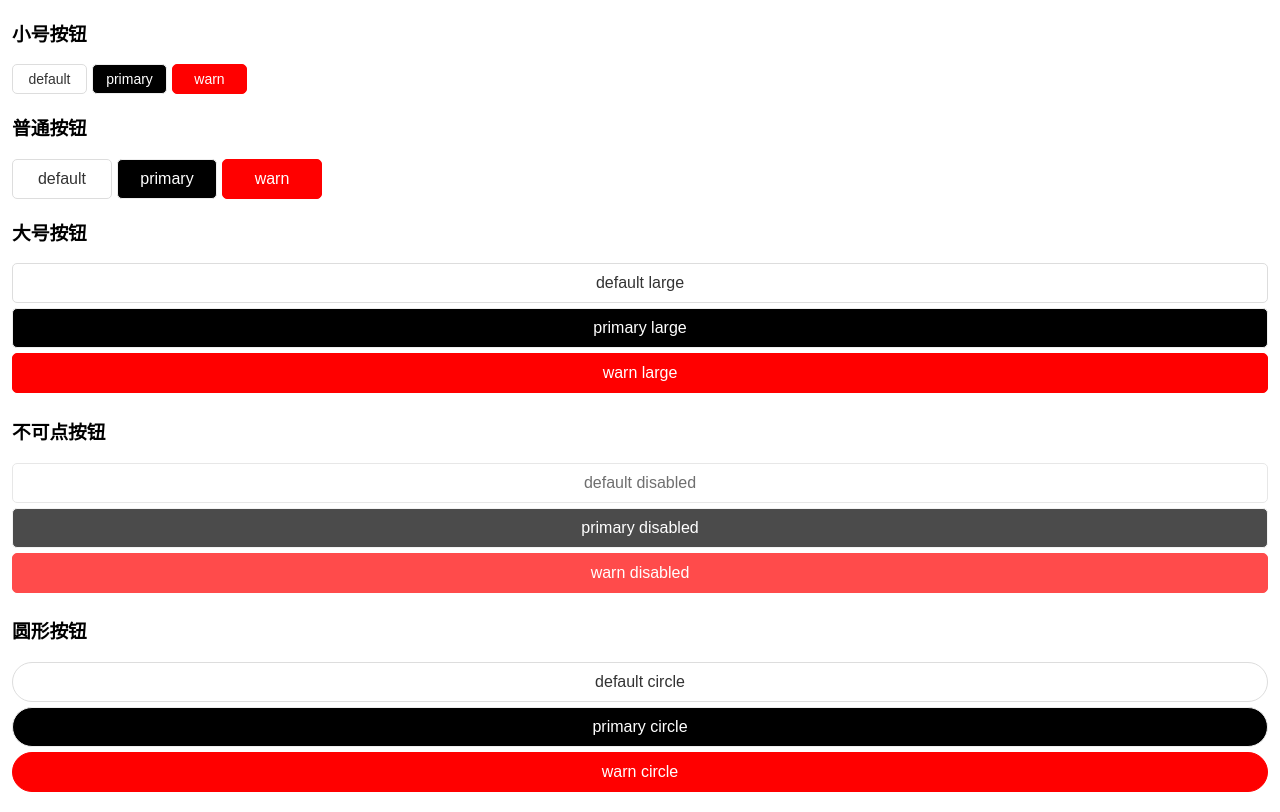
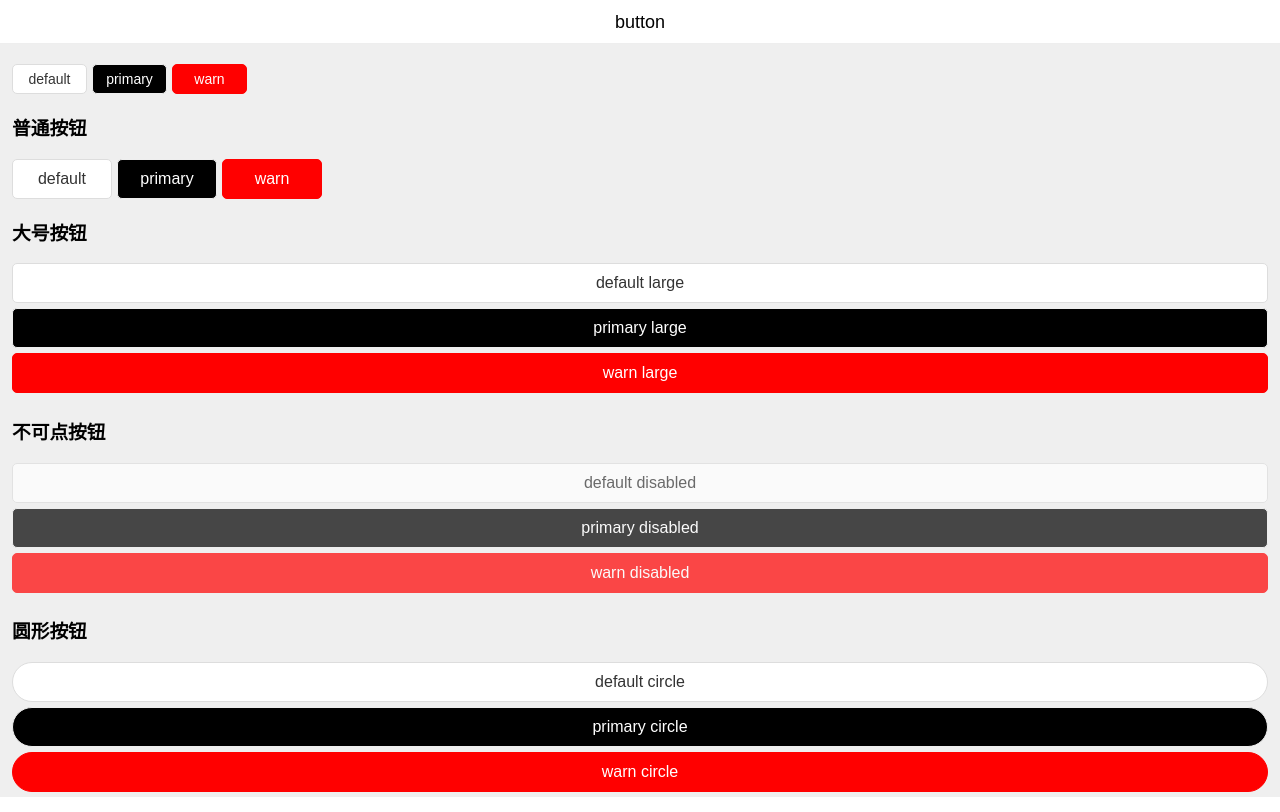
Before and after one commit to feinimoshu753/hui, a React app: page /button in a window 1280 px wide. Built offline with nearby package versions, Linux system fonts and the light colour scheme.

Commit message:
1、add navigationBar component 2、optimize button demo

```diff
--- /dev/null
+++ b/src/component/navigation_bar/index.css
@@ -0,0 +1,63 @@
+.hui-navigation-bar {
+    display: flex;
+    justify-content: space-between;
+    align-items: center;
+    width: 100%;
+    height: 44px;
+    padding: 0 12px;
+    background-color: #fff;
+    box-sizing: border-box;
+    border-bottom: 1px solid #eee;
+}
+
+.hui-navigation-bar-fixed {
+    position: fixed;
+    top: 0;
+    left: 0;
+}
+
+.hui-navigation-bar-left {
+    font-size: 14px;
+}
+
+.hui-navigation-bar-left-icon {
+    max-height: 28px;
+    margin-right: 5px;
+    vertical-align: middle;
+}
+
+.hui-navigation-bar-left-text {
+    vertical-align: middle;
+}
+
+.hui-navigation-bar-title{
+    margin: 0;
+    padding: 0;
+    flex: 1;
+    font-size: 18px;
+    text-align: center;
+}
+
+.hui-navigation-bar-title-icon {
+    max-height: 28px;
+    margin-right: 5px;
+    vertical-align: middle;
+}
+
+.hui-navigation-bar-title-text {
+    vertical-align: middle;
+}
+
+.hui-navigation-bar-right {
+    font-size: 14px;
+}
+
+.hui-navigation-bar-right-icon {
+    max-height: 28px;
+    margin-right: 5px;
+    vertical-align: middle;
+}
+
+.hui-navigation-bar-right-text {
+    vertical-align: middle;
+}
--- /dev/null
+++ b/src/component/navigation_bar/index.js
@@ -0,0 +1,33 @@
+import React, {Component} from 'react'
+import './index.css'
+
+export default class NavigationBar extends Component {
+
+    render() {
+        let navigationBarClass = 'hui-navigation-bar';
+        console.log(this.props);
+        if (this.props.fixed) {
+            navigationBarClass += ' hui-navigation-bar-fixed'
+        }
+
+        return (
+            <div className={navigationBarClass} style={this.props.styles}>
+                <div className="hui-navigation-bar-left">
+                    {this.props.leftIcon ?
+                        <img className="hui-navigation-bar-left-icon" alt="" src={this.props.leftIcon}/> : ''}
+                    <span className="hui-navigation-bar-left-text">{this.props.leftText}</span>
+                </div>
+                <div className="hui-navigation-bar-title">
+                    {this.props.titleIcon ?
+                        <img className="hui-navigation-bar-title-icon" alt="" src={this.props.titleIcon}/> : ''}
+                    <span className="hui-navigation-bar-title-text">{this.props.title}</span>
+                </div>
+                <div className="hui-navigation-bar-right">
+                    {this.props.rightIcon ?
+                        <img className="hui-navigation-bar-right-icon" alt="" src={this.props.rightIcon}/> : ''}
+                    <span className="hui-navigation-bar-right-text">{this.props.rightText}</span>
+                </div>
+            </div>
+        );
+    }
+}
--- a/src/demo/App.js
+++ b/src/demo/App.js
@@ -5,12 +5,14 @@ import Index from '../demo/Index'
 import Button from '../demo/Button'
 import Loading from '../demo/Loading'
 import Toast from '../demo/Toast'
+import NavigationBar from '../demo/NavigationBar'
 
 class App extends Component {
     render() {
         return (
             <div>
                 <Route exact path="/" component={Index}/>
+                <Route path="/navigation_bar" component={NavigationBar}/>
                 <Route path="/button" component={Button}/>
                 <Route path="/loading" component={Loading}/>
                 <Route path="/toast" component={Toast}/>
--- a/src/demo/Button.js
+++ b/src/demo/Button.js
@@ -1,5 +1,6 @@
 import React, {Component} from 'react';
 import Button from '../component/button';
+import NavigationBar from '../component/navigation_bar';
 import './style/button.css'
 
 export default class ButtonPage extends Component {
@@ -7,6 +8,7 @@ export default class ButtonPage extends Component {
     render() {
         return (
             <div className="button-demo">
+                <NavigationBar title="button" fixed={true}/>
                 <div className="group">
                     <h3>小号按钮</h3>
                     <Button type="default" size="small">default</Button>
--- a/src/demo/Index.js
+++ b/src/demo/Index.js
@@ -15,6 +15,7 @@ export default class ButtonPage extends Component {
     render() {
         return (
             <div>
+                <Item title="navigation_bar" link="/navigation_bar"/>
                 <Item title="button" link="/button"/>
                 <Item title="loading" link="/loading"/>
                 <Item title="toast" link="/toast"/>
--- /dev/null
+++ b/src/demo/NavigationBar.js
@@ -0,0 +1,13 @@
+import React, {Component} from 'react';
+import NavigationBar from '../component/navigation_bar';
+
+export default class NavigationBarPage extends Component {
+
+    render() {
+        return (
+            <div className="navigation-bar-demo">
+                <NavigationBar title="标题"/>
+            </div>
+        )
+    }
+}
--- a/src/demo/style/button.css
+++ b/src/demo/style/button.css
@@ -1,5 +1,6 @@
 .button-demo {
     padding: 0 12px;
+    background-color: #efefef;
 }
 
 .group {
--- a/src/demo/style/index.css
+++ b/src/demo/style/index.css
@@ -6,6 +6,7 @@
     text-align: center;
     font-size: 16px;
     background-color: #f5f5f5;
+    border-bottom: 1px solid #ccc;
 }
 
 .demo-index-item:nth-child(2){
```
